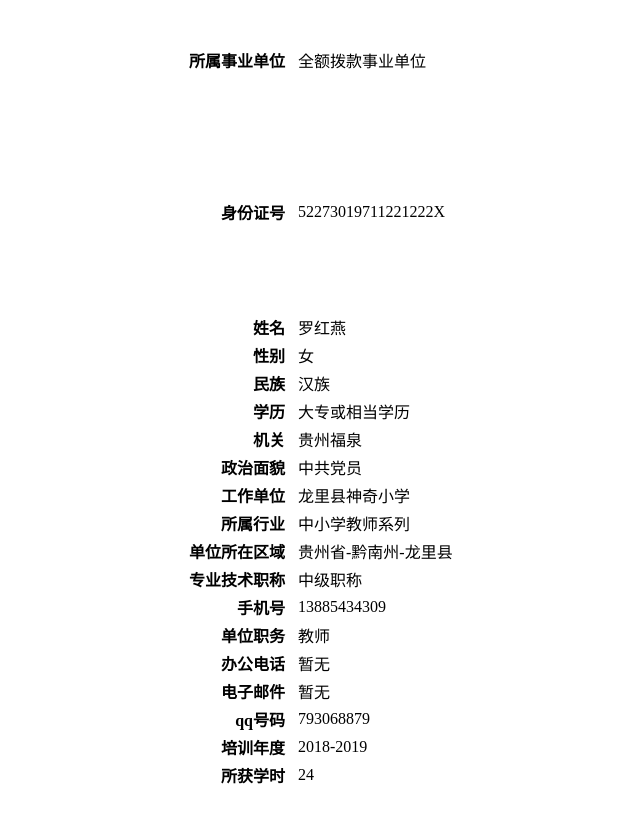
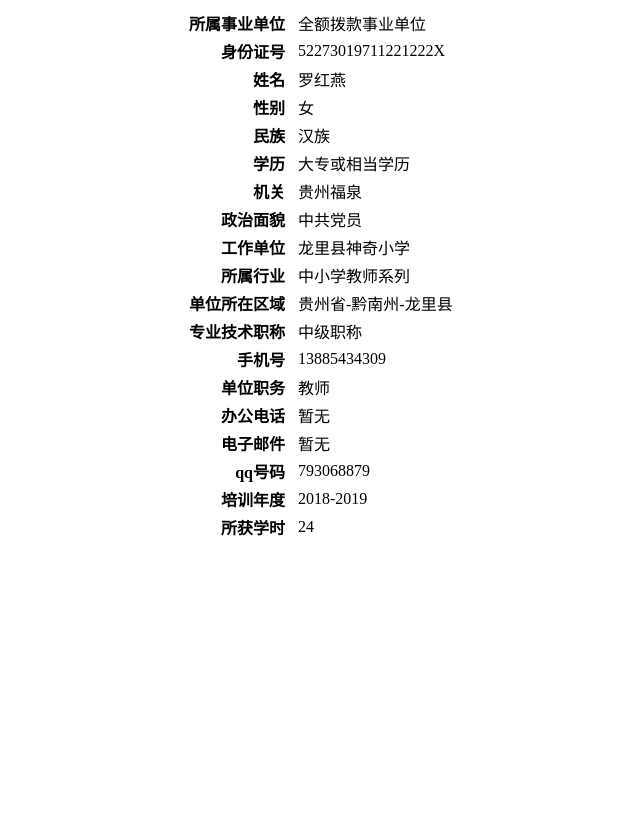
Before and after one commit to fuguigithub/fugui.github.io, a plain HTML site: page index.html in a window 1280 px wide. Shown: the whole page, without its empty margins (279-919 px from the left). Drawn offline with Linux system fonts and the light colour scheme.

Commit message:
Update index.html

```diff
--- a/index.html
+++ b/index.html
@@ -7,10 +7,12 @@
 <style type="text/css">
 table tr td:nth-child(odd){
 	text-align: right;
+	height="50px";
 	font-weight: bold;
 }
 table tr td:nth-child(even){
 	text-align: left;
+	height="50px";
 	padding-left: 10px;
 }
 
@@ -18,8 +20,8 @@ table tr td:nth-child(even){
 <body>
 	<div style="margin: 0 auto;width: 350px;">
 		<table>
-			<tr><td height="100px">所属事业单位</td><td height="100px">全额拨款事业单位</td></tr>
-			<tr><td height="200px">身份证号</td><td height="200px">52273019711221222X</td></tr>
+			<tr><td >所属事业单位</td><td >全额拨款事业单位</td></tr>
+			<tr><td >身份证号</td><td>52273019711221222X</td></tr>
 			<tr><td >姓名</td><td>罗红燕</td></tr>
 			<tr><td >性别</td><td>女</td></tr>
 			<tr><td >民族</td><td>汉族</td></tr>
```
